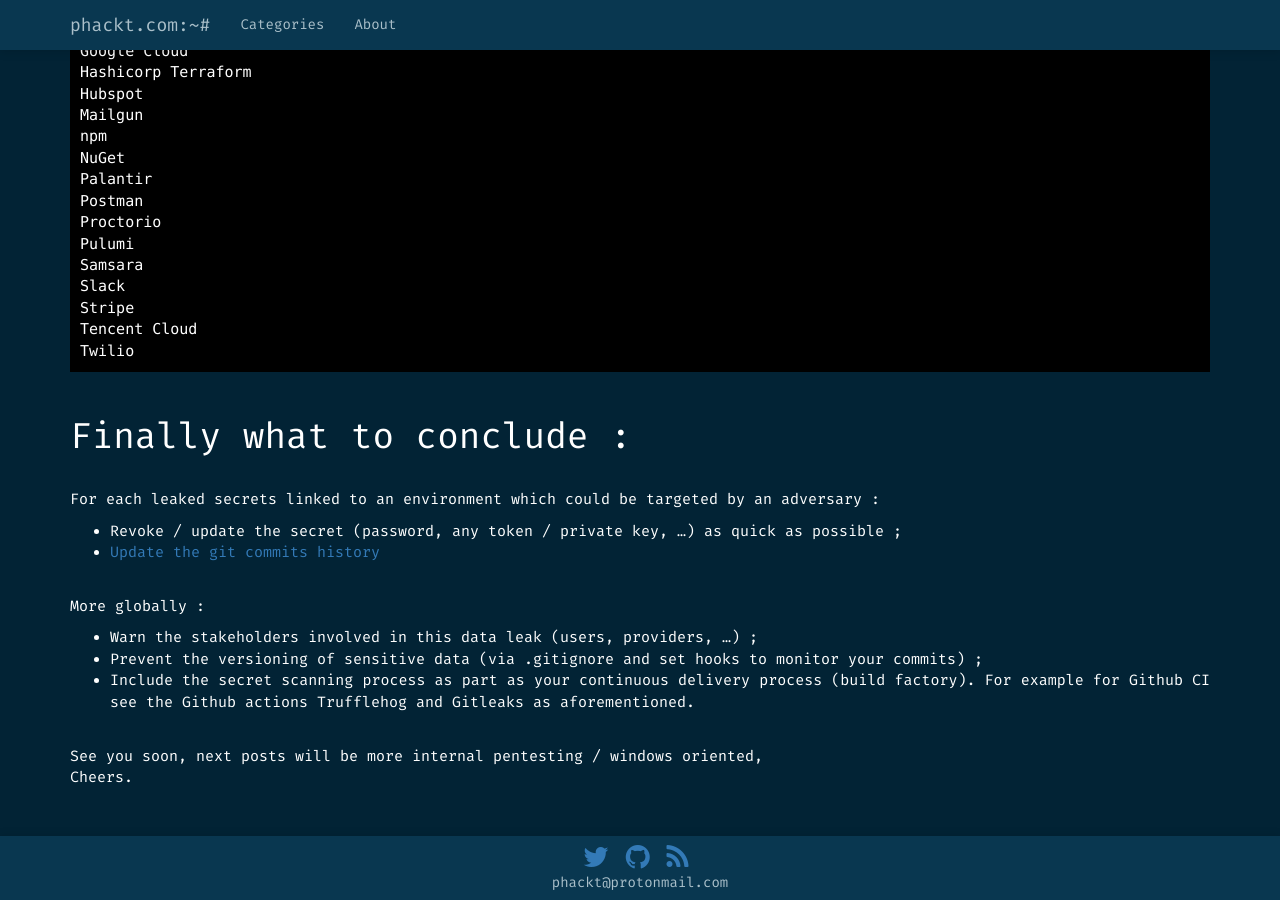
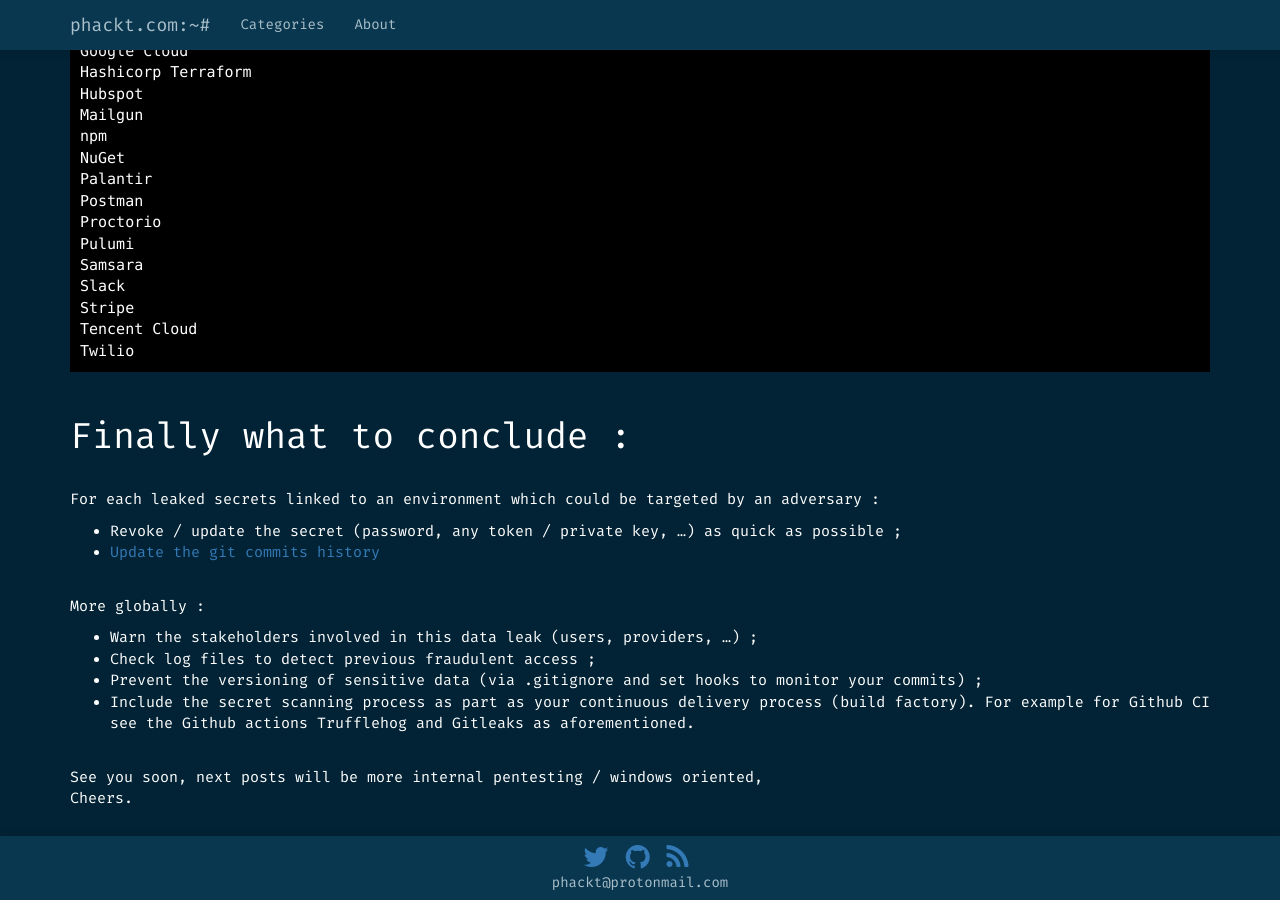
Before and after one commit to phackt/phackt.github.io, a Jekyll site: the page built from _posts/2020-05-27-git-secrets-exposed.markdown, in a window 1280 px wide and 900 px high, scrolled down 3134 px. Built offline with Jekyll 4.4.1, drawn with Linux system fonts in a browser that asks for light colours; nearby versions of some CDN libraries; some web fonts are replaced; comment, search, counter and statistics services are not loaded.

Commit message:
Update 2020-05-27-git-secrets-exposed.markdown

```diff
--- a/_posts/2020-05-27-git-secrets-exposed.markdown
+++ b/_posts/2020-05-27-git-secrets-exposed.markdown
@@ -135,6 +135,7 @@ For each leaked secrets linked to an environment which could be targeted by an a
 
 More globally :
  - Warn the stakeholders involved in this data leak (users, providers, ...) ;
+ - Check log files to detect previous fraudulent access ;
  - Prevent the versioning of sensitive data (via .gitignore and set hooks to monitor your commits) ;
  - Include the secret scanning process as part as your continuous delivery process (build factory). For example for Github CI see the Github actions Trufflehog and Gitleaks as aforementioned.
 
```
